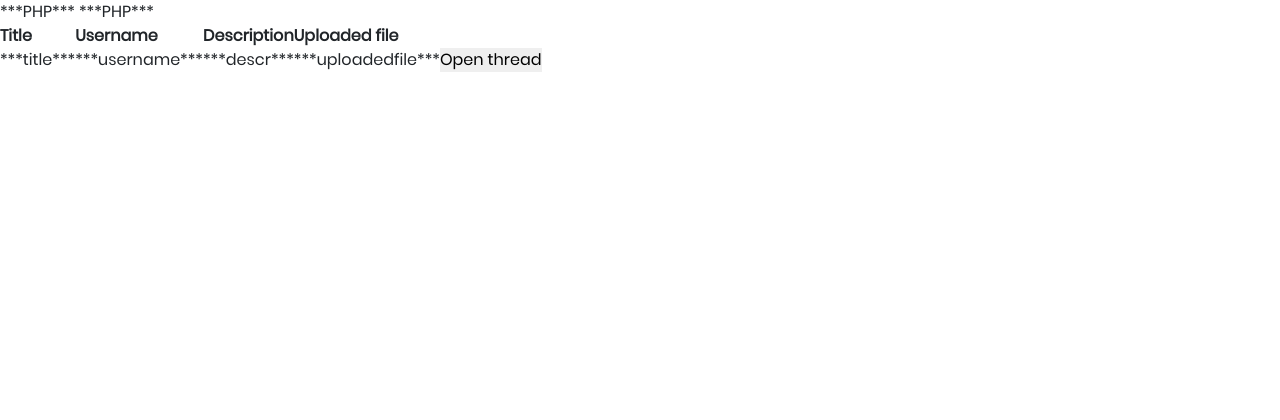
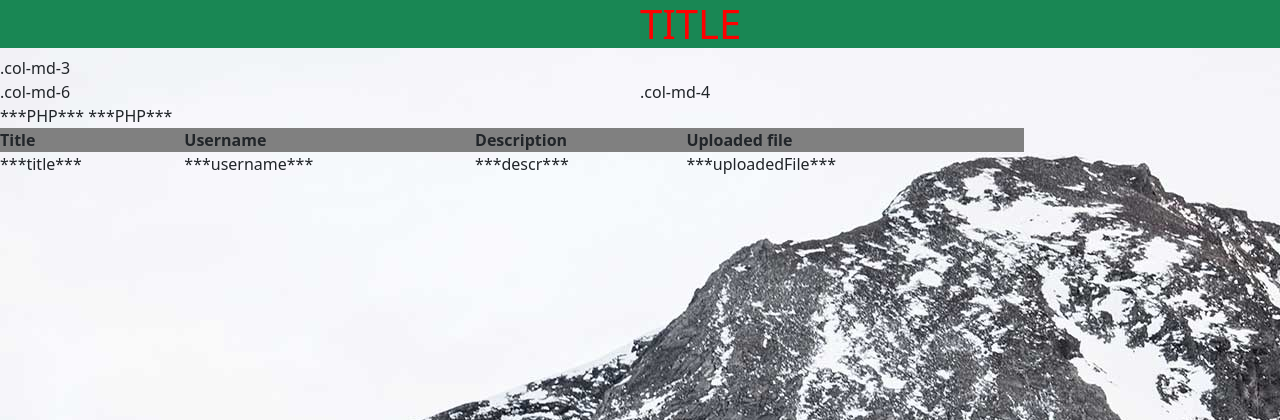
Before and after one commit to Vincentcf/FFF---Vincentcf, a PHP site: page /openthread.html in a window 1280 px wide. Shown: the top 420 px of the page. Run offline with PHP 8.4, Linux system fonts and the light colour scheme.

Commit message:
7 april torsdag, openthread

```diff
--- a/css/style.css
+++ b/css/style.css
@@ -23,3 +23,8 @@
     font-size: 20px;
     font-style: oblique;
 }
+
+h1{
+    margin-left: 50%;
+    color:red;
+}
--- a/openthread.html
+++ b/openthread.html
@@ -22,9 +22,30 @@
         <link rel="stylesheet" type="text/css" href="css/util.css">
         <link rel="stylesheet" type="text/css" href="css/main.css">
     <!--===============================================================================================-->
+
+    <!-- BOOTSTRAP 5 CSS-->
+    <link href="https://cdn.jsdelivr.net/npm/bootstrap@5.0.2/dist/css/bootstrap.min.css" rel="stylesheet" integrity="sha384-EVSTQN3/azprG1Anm3QDgpJLIm9Nao0Yz1ztcQTwFspd3yD65VohhpuuCOmLASjC" crossorigin="anonymous">
+    <!-- BOOTSTRAP 5 CSS-->
+    <link rel="stylesheet" type="text/css" href="css/style.css">
 </head>
 <body>
 
+
+
+    <div class="row">
+        <div class="col-12">
+          <div class="d-block mx-auto bg-success">
+            <h1>TITLE</h1>
+          </div>
+          <div class="row">
+            <div class="col-md-6">.col-md-3</div>
+        </div>
+    </div>
+    <div class="row">
+        <div class="col-md-6">.col-md-6</div>
+        <div class="col-md-4">.col-md-4</div>
+    </div>
+</div>
 
     <table class="threads">
         <tbody>
@@ -34,29 +55,13 @@
                 <th>Description</th>
                 <th>Uploaded file</th>
             </tr>
-           <!-- <form action="#">
-                <input type="hidden" name="title" value="***title***">
-                <input type="hidden" name="username" value="***username***">
-                <input type="hidden" name="uploadTime" value="***uploadTime***">
-                <input type="submit" name="test submit" placeholder="hidden form submit">
-            </form>
-        -->
 
             ***PHP***
             <tr>
                 <td>***title***</td>
                 <td>***username***</td>
                 <td>***descr***</td>
-                <td>***uploadedfile***</td>
-                <td>
-                    <form action="openthread.php" method="post">
-                        <input type="hidden" name="title" value="***title***">
-                        <input type="hidden" name="username" value="***username***">
-                        <input type="hidden" name="descr" value="***descr***">
-                        <input type="hidden" name="uploadedFile" value="***uploadedfile***">
-                        <input type="submit" value="Open thread">
-                    </form>
-                </td>
+                <td>***uploadedFile***</td>
             </tr>
             ***PHP***
         </tbody>
--- a/prevthreads.html
+++ b/prevthreads.html
@@ -54,8 +54,8 @@
                         <input type="hidden" name="title" value="***title***">
                         <input type="hidden" name="username" value="***username***">
                         <input type="hidden" name="descr" value="***descr***">
-                        <input type="hidden" name="uploadedFile" value="***uploadedfile***">
-                        <input type="submit" value="Open thread">
+                        <input type="hidden" name="uploadedFile" value="***uploadedFile***">
+                        <input type="submit" value="Read this thread">
                     </form>
                 </td>
             </tr>
@@ -63,7 +63,7 @@
         </tbody>
     </table>
     <br><br><br>
-    <button class="btn btn-outline-info" onClick="window.location.href='openthread.php';">Open</button>
+    <button class="btn btn-outline-info" onClick="window.location.href='openthread.php';">Go to 'openthread.php' without post values</button>
     <p> HEJHJEHJE ARRAY 2</p>
     <a class="btn btn-primary" href="index.php" role="button">Go back</a>
     <!--===============================================================================================-->
--- a/prevthreads.php
+++ b/prevthreads.php
@@ -16,7 +16,7 @@
 $count = 0;
 if ($result->num_rows > 0) {
     while($row = $result->fetch_assoc()) {
-    $title = array($row["title"], $row["username"], $row["uploadTime"]);
+    $title = array($row["title"], $row["username"], $row["uploadTime"], $row["descr"], $row["uploadedFile"]);
       /*  $title = array($row["title"]);
         $username = array($row["username"]); */
         /*$username = array($row["username"]);*/
@@ -28,13 +28,15 @@
             $text = str_replace("***number***",$count,$text);
             $text = str_replace("***username***",$row["username"],$text);
             $text = str_replace("***uploadTime***",$row["uploadTime"],$text);
+            $text = str_replace("***uploadedFile***",$row["uploadedFile"],$text);
+            $text = str_replace("***descr***",$row["descr"],$text);
             echo $text;
             break;
         }
 
     }
 } else {
-    echo "If sats inte funka";
+    echo "if-sats funkar ej på rad 17";
 }
 
 echo $text_array[2];
```
Also changed, not shown: openthread.php (+1 -16 lines).
